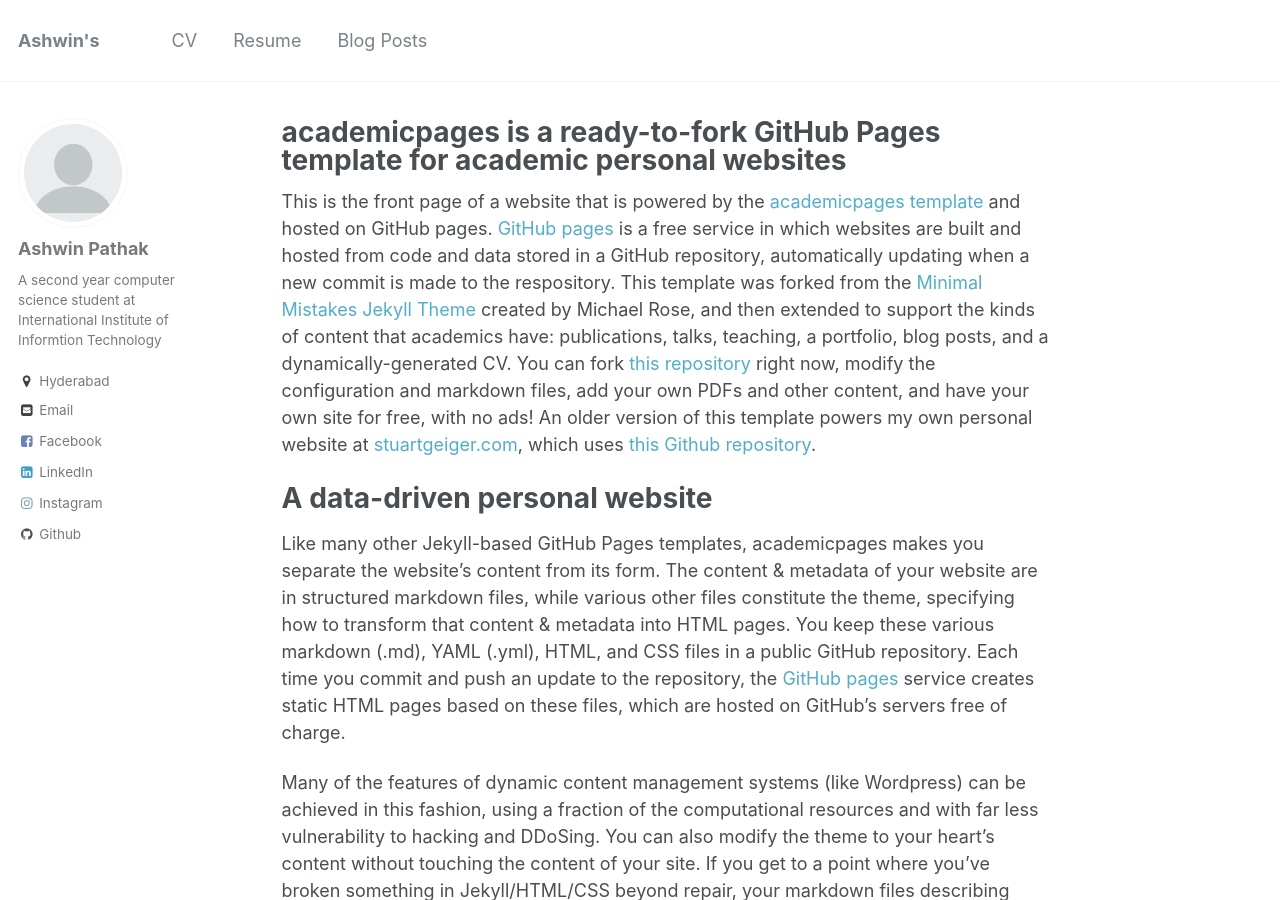
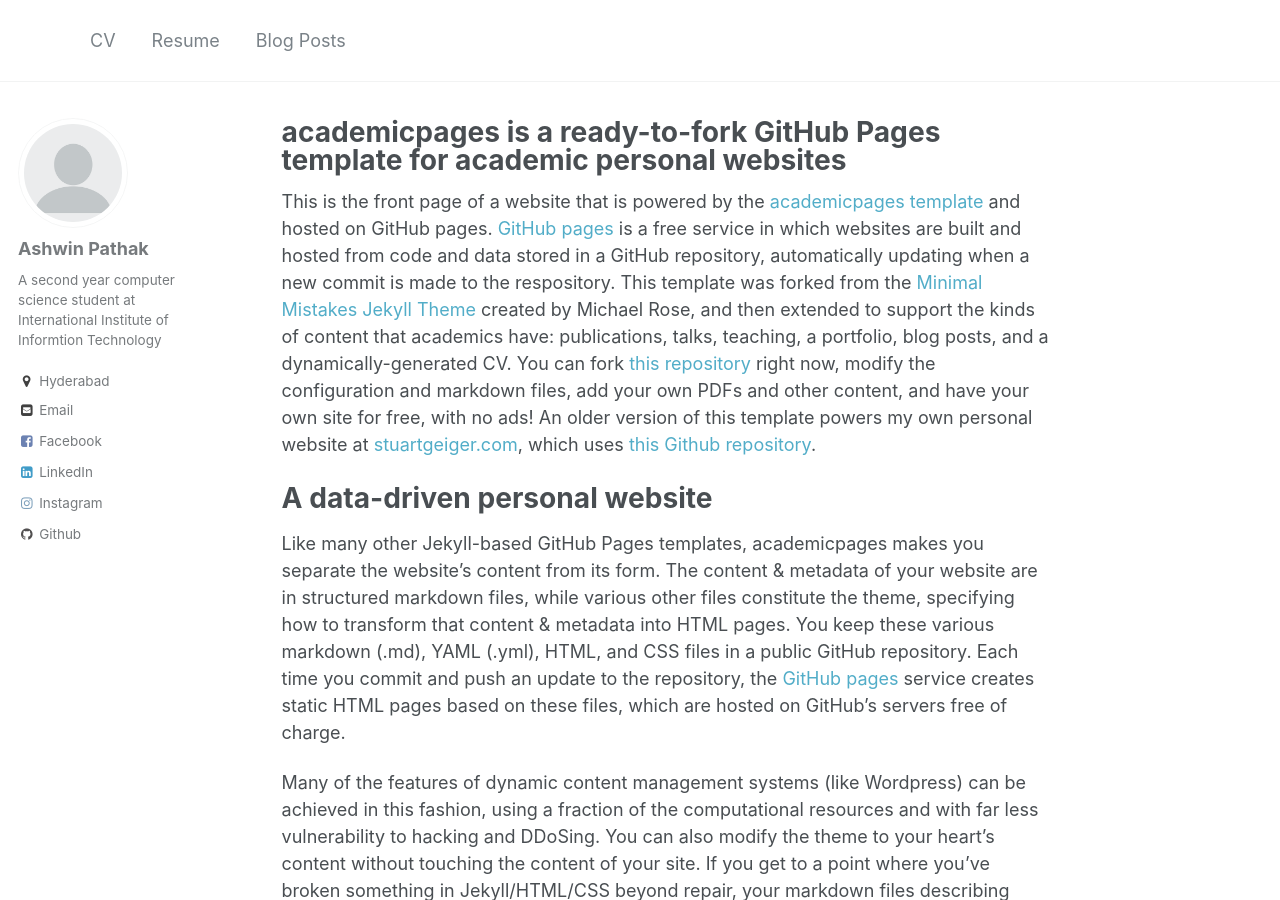
Before and after one commit to ashwinpathak20/ashwinpathak20.github.io, a Jekyll site: the page built from _pages/about.md, in a window 1280 px wide and 900 px high. Built offline with Jekyll 4.4.1, drawn with Linux system fonts in a browser that asks for light colours.

Commit message:
Update _config.yml

```diff
--- a/_config.yml
+++ b/_config.yml
@@ -7,7 +7,7 @@
 
 # Site Settings
 locale                   : "en-US"
-title                    : "Ashwin's"
+title                    : ""
 title_separator          : "-"
 name                     : &name "Ashwin Pathak"
 description              : &description "A second year computer science student at International Institute of Informtion Technology, Hyderabad"
```
